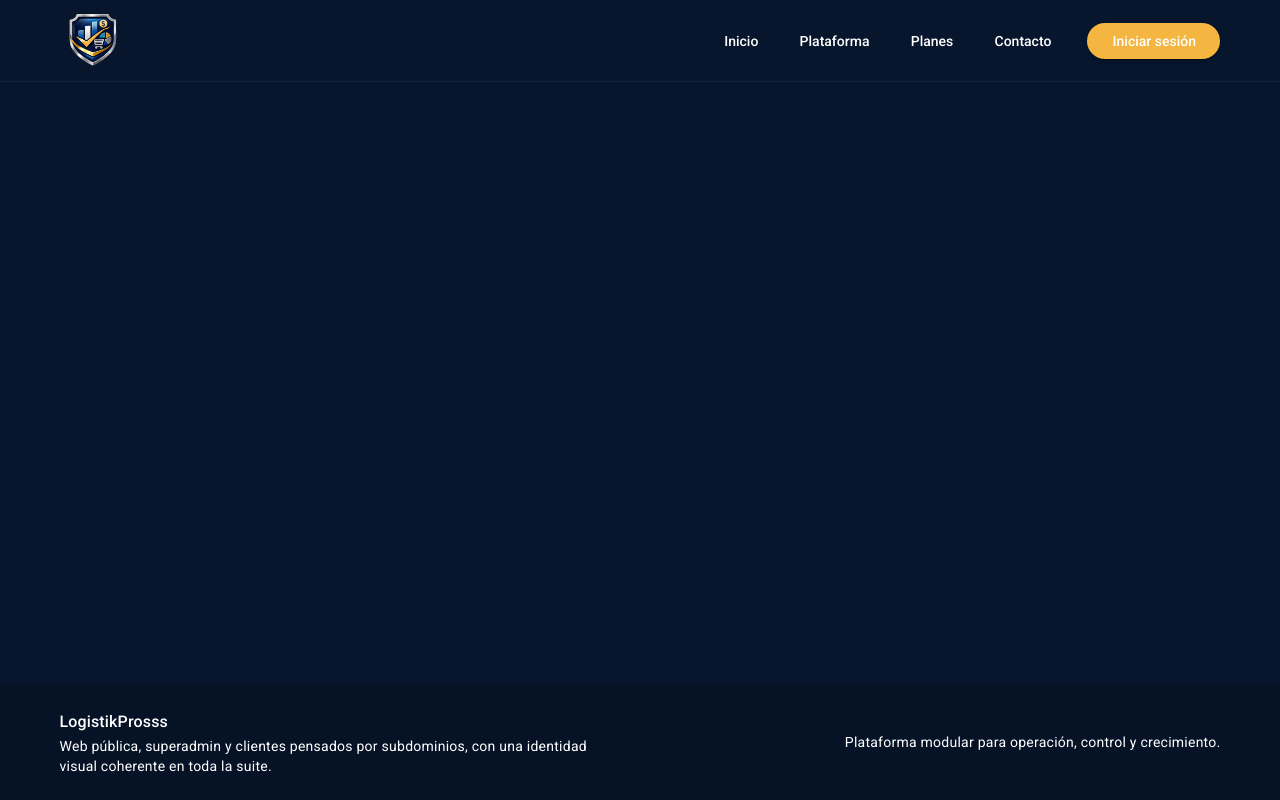
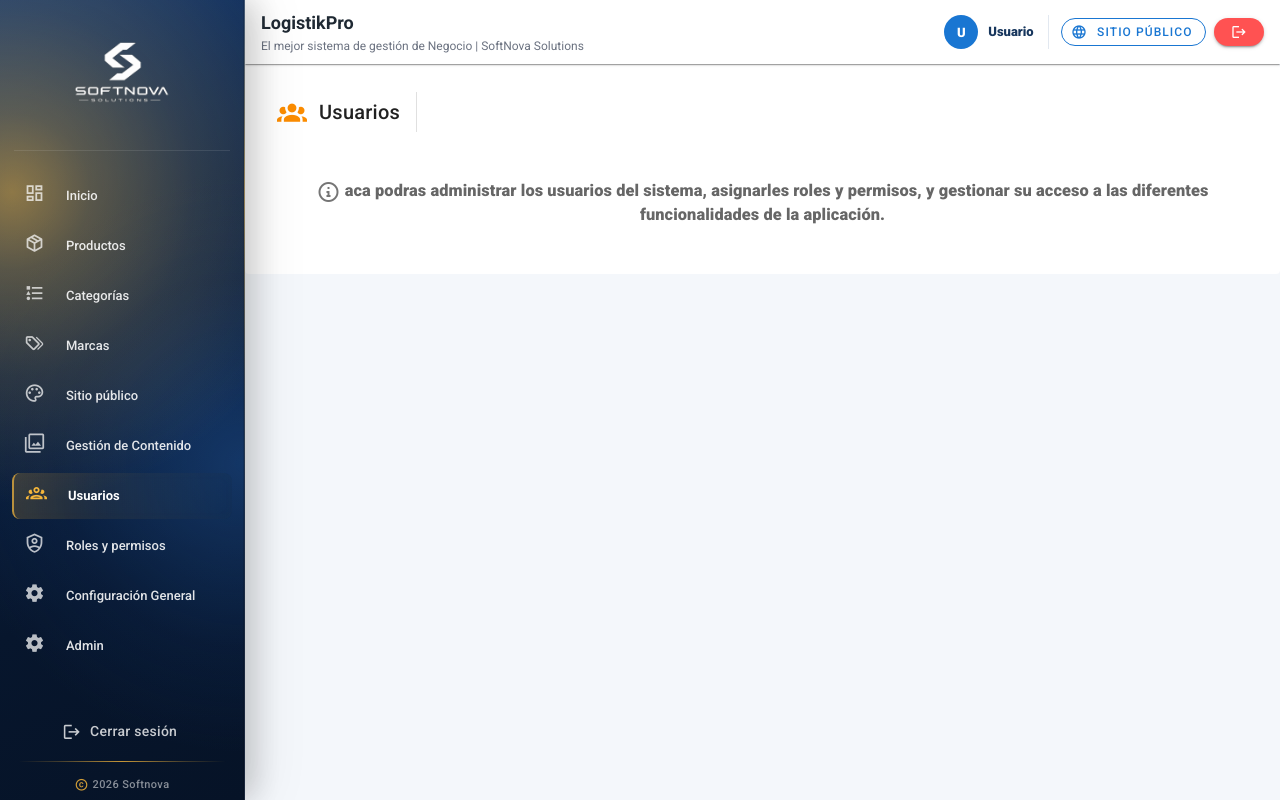
Before and after one commit to Alejo-Ocampo210500/LogistikPro, a Nuxt app in the folder apps/frontend/: page /usuarios/gestion-usuarios in a window 1280 px wide. Built offline with nearby package versions, Linux system fonts and the light colour scheme.

Commit message:
cambios para confuguracion del proyecto

```diff
--- a/apps/frontend/components/Sidebar.vue
+++ b/apps/frontend/components/Sidebar.vue
@@ -73,7 +73,7 @@ export default {
             try {
                 await this.$api.post('/auth/logout')
             } catch (error) {
-                // La sesión local también debe cerrarse si el token ya expiró.
+                this.$toast.error('Error al cerrar sesión. Por favor, inténtalo de nuevo.')
             } finally {
                 this.$clearApiSession()
                 this.cerrandoSesion = false
@@ -136,14 +136,14 @@ export default {
 .menu-item.v-list-item--active {
     background:
         linear-gradient(90deg,
-            rgba(245, 182, 59, 0.36) 0%,
-            rgba(245, 182, 59, 0.15) 35%,
-            rgba(15, 45, 83, 0.75) 100%) !important;
+            rgba(245, 182, 59, 0.18) 0%,
+            rgba(245, 182, 59, 0.07) 38%,
+            rgba(15, 45, 83, 0.28) 100%) !important;
 
-    border-left: 3px solid #F5B63B;
+    border-left: 2px solid rgba(245, 182, 59, 0.75);
 
     box-shadow:
-        inset 0 0 18px rgba(245, 182, 59, 0.05);
+        inset 0 0 12px rgba(245, 182, 59, 0.025);
 }
 
 .menu-item .v-list-item__icon {
@@ -185,27 +185,6 @@ export default {
     color: #FFFFFF !important;
 
     font-weight: 600;
-}
-
-.menu-item.v-list-item--active::after {
-    content: '';
-
-    position: absolute;
-
-    right: 8px;
-    top: 50%;
-
-    width: 5px;
-    height: 5px;
-
-    border-radius: 50%;
-
-    background: #F5B63B;
-
-    box-shadow:
-        0 0 8px rgba(245, 182, 59, 0.75);
-
-    transform: translateY(-50%);
 }
 
 .sidebar-footer {
--- a/apps/frontend/layouts/admin.vue
+++ b/apps/frontend/layouts/admin.vue
@@ -20,6 +20,39 @@
             <Sidebar />
 
         </v-navigation-drawer>
+
+        <!-- BARRA SUPERIOR -->
+        <v-app-bar app color="white" light elevation="1" height="64" class="admin-topbar">
+            <v-btn fab small depressed color="primary" class="mr-3 d-md-none" aria-label="Abrir menú de parametrización"
+                @click="drawer = true">
+                <v-icon>mdi-menu</v-icon>
+            </v-btn>
+
+            <div class="topbar-title">
+                <span>LogistikPro</span>
+                <small>El mejor sistema de gestión de Negocio | SoftNova Solutions</small>
+            </div>
+
+            <v-spacer />
+
+            <div class="topbar-user d-none d-sm-flex">
+                <v-avatar size="34" color="primary">
+                    <span>{{ inicialUsuario }}</span>
+                </v-avatar>
+
+                <strong>{{ nombreUsuario }}</strong>
+            </div>
+
+            <v-btn rounded outlined color="primary" small to="/" class="ml-2">
+                <v-icon left small>mdi-web</v-icon>
+                <span class="d-none d-sm-inline">Sitio público</span>
+            </v-btn>
+
+            <v-btn rounded color="error" small class="ml-2" aria-label="Cerrar sesión" :loading="cerrandoSesion"
+                @click="cerrarSesion">
+                <v-icon small>mdi-logout</v-icon>
+            </v-btn>
+        </v-app-bar>
 
         <!-- CONTENIDO -->
         <v-main class="admin-main">
@@ -46,9 +79,56 @@ export default {
 
     data() {
         return {
-            drawer: null
+            drawer: null,
+            usuario: null,
+            cerrandoSesion: false,
         }
-    }
+    },
+
+    computed: {
+        nombreUsuario() {
+            if (!this.usuario) return 'Usuario'
+
+            const nombreCompleto = [
+                this.usuario.nombre || this.usuario.name,
+                this.usuario.apellido,
+            ].filter(Boolean).join(' ').trim()
+
+            return nombreCompleto || this.usuario.email || 'Usuario'
+        },
+
+        inicialUsuario() {
+            return this.nombreUsuario.charAt(0).toUpperCase() || 'U'
+        },
+    },
+
+    mounted() {
+        this.usuario = this.$getApiUser()
+    },
+
+    watch: {
+        $route() {
+            if (this.$vuetify.breakpoint.smAndDown) {
+                this.drawer = false
+            }
+        },
+    },
+
+    methods: {
+        async cerrarSesion() {
+            this.cerrandoSesion = true
+
+            try {
+                await this.$api.post('/auth/logout')
+            } catch (error) {
+                // La sesión local también se cierra si el token ya expiró.
+            } finally {
+                this.$clearApiSession()
+                this.cerrandoSesion = false
+                await this.$router.push('/login')
+            }
+        },
+    },
 }
 </script>
 
@@ -175,6 +255,10 @@ body,
 
 .admin-main {
     background: #F4F7FB !important;
+}
+
+.admin-topbar {
+    border-bottom: 1px solid #e7ecf2 !important;
 }
 
 
@@ -313,4 +397,14 @@ body,
         height: 95px;
     }
 }
+
+@media (max-width: 600px) {
+    .topbar-title span {
+        font-size: 15px;
+    }
+
+    .topbar-title small {
+        display: none;
+    }
+}
 </style>
--- a/apps/frontend/nuxt.config.js
+++ b/apps/frontend/nuxt.config.js
@@ -94,7 +94,7 @@ export default {
   vuetify: {
     customVariables: ['~/assets/variables.scss'],
     theme: {
-      dark: true,
+      dark: false,
       themes: {
         dark: {
           primary: '#143B7A',
--- /dev/null
+++ b/apps/frontend/pages/usuarios/gestion-usuarios.vue
@@ -0,0 +1,43 @@
+<template>
+    <v-card flat class="mb-4">
+        <v-card-title>
+            <v-toolbar flat>
+                <v-toolbar-title>
+                    <div class="d-flex align-center">
+                        <v-icon color="warning" class="mr-3" size="30">
+                            mdi-account-group
+                        </v-icon>
+                        <span>Usuarios</span>
+                    </div>
+                </v-toolbar-title>
+                <v-divider class="mx-4" inset vertical></v-divider>
+            </v-toolbar>
+        </v-card-title>
+
+        <v-card-subtitle class="mb-4 mt-5" align="center">
+            <h3>
+                <b class="justify-center">
+                    <v-icon>mdi-information-slab-circle-outline</v-icon>
+                    aca podras administrar los usuarios del sistema, asignarles roles y permisos, y gestionar su acceso
+                    a las diferentes funcionalidades de la aplicación.
+                </b>
+            </h3>
+        </v-card-subtitle>
+
+        <v-card-text>
+
+        </v-card-text>
+
+
+    </v-card>
+</template>
+<script>
+export default {
+    name: 'gestion-usuarios',
+    layout: 'admin',
+
+
+
+
+}
+</script>
--- a/apps/frontend/plugins/menu.js
+++ b/apps/frontend/plugins/menu.js
@@ -2,8 +2,8 @@ const menu = [
     {
         title: 'Inicio',
         icon: 'mdi-view-dashboard-outline',
-        route: '/modulo-parametrizacion',
-        permiso: 'panel.ver',
+        route: '/inicio/principal',
+        // permiso: 'panel.ver',
     },
     {
         title: 'Productos',
@@ -38,7 +38,7 @@ const menu = [
     {
         title: 'Usuarios',
         icon: 'mdi-account-group-outline',
-        route: '/modulo-parametrizacion/usuarios',
+        route: '/usuarios/gestion-usuarios',
         permiso: 'usuarios.ver',
     },
     {
@@ -47,6 +47,18 @@ const menu = [
         route: '/modulo-parametrizacion/roles',
         permiso: 'roles.ver',
     },
+    {
+        title: 'Configuración General',
+        icon: 'mdi-cog',
+        route: '/configuracion/empresa',
+        permiso: 'configuracion.empresa.ver',
+    },
+      {
+        title: 'Admin',
+        icon: 'mdi-cog',
+        route: '/configuracion/empresa',
+        permiso: 'configuracion.empresa.ver',
+    },
 ]
 
 export default menu
```
